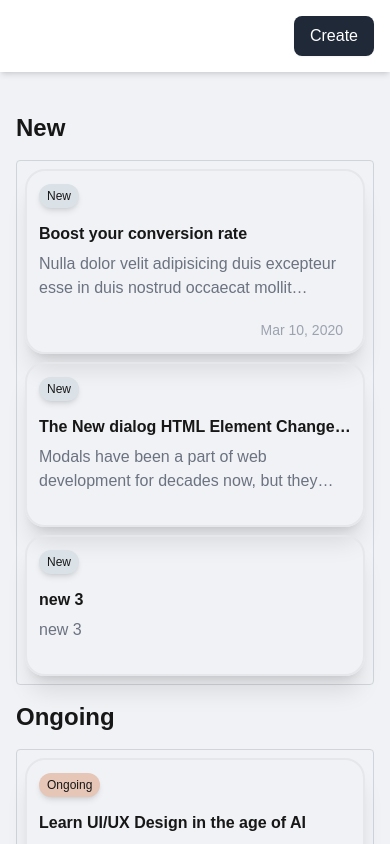
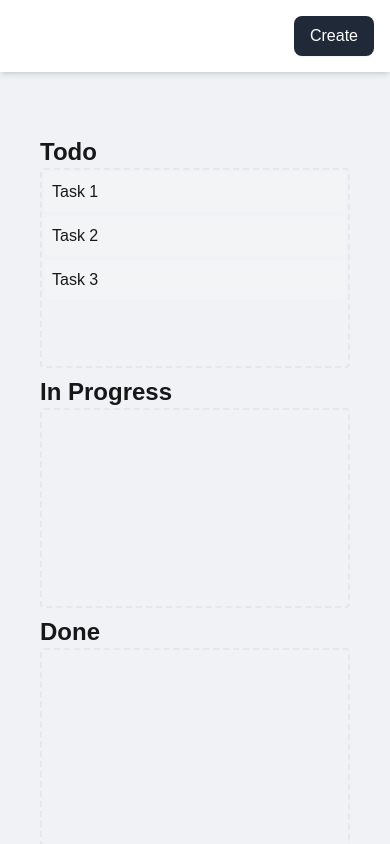
Before and after one commit to tahsinAmin/task-manage, a Next.js app: page / in a window 390 px wide. Shown: the top 844 px of the page. Built offline with nearby package versions, Linux system fonts and the light colour scheme.

Commit message:
impr(DnD): Responsive

```diff
--- a/src/app/components/Board.tsx
+++ b/src/app/components/Board.tsx
@@ -6,6 +6,7 @@ import Column from "./Column"
 import { doneDemoTasks, newDemoTasks, ongoingDemoTasks } from "../utils"
 import { Navbar } from "./Navbar"
 import { Modal } from "./Modal"
+import Dnd from "./dnd"
 
 export const Board = () => {
   const [isModalOpen, setIsModalOpen] = useState(false);
@@ -57,7 +58,6 @@ export const Board = () => {
   return (
     <div className="">
       <Navbar setIsModalOpen={setIsModalOpen}/>
-
       <div className="w-screen md:max-w-7xl md:mx-auto px-4 pt-10 sm:px-6 xl:pr-0">
         <div className="flex flex-col gap-4">
 
@@ -94,6 +94,7 @@ export const Board = () => {
             </div>
           }
           <div className="flex flex-col gap-4">
+          <Dnd />
             <div className="grid grid-cols-1 md:grid-cols-3 gap-4">
               <Column title="New" tasks={newTask} state={0} moveTask={moveTask} />
               <Column title="Ongoing" tasks={ongoing} state={1} moveTask={moveTask} />
--- a/src/app/components/dnd.tsx
+++ b/src/app/components/dnd.tsx
@@ -60,41 +60,43 @@ const Dnd = () => {
     }
 
     return (
-        <div className="flex flex-col p-6 h-screen">
-            <div className="grid grid-cols-3 gap-2">
-                <h2 className="text-center">todo</h2>
-                <h2 className="text-center">In Progress</h2>
-                <h2 className="text-center">Done</h2>
-
+        <div className="flex flex-col p-6">
+            <div className="grid sm:grid-cols-3 gap-2">
+                <div>
+                    <h2 className="text-2xl font-bold sm:text-center">Todo</h2>
                     <div
                         id="todo"
                         onDrop={(e) => handleDrop(e, "todo")}
                         onDragOver={(e) => handleDragOver(e, "todo")}
-                    className={`flex flex-col items-center justify-start w-full border-2 border-dashed p-0.5 gap-1 rounded ${
-                        dropIndicator === 'todo' ? 'bg-blue-200' : ''
+                        className={`flex flex-col items-center justify-start w-full border-2 border-dashed p-0.5 gap-1 rounded min-h-[200px] ${dropIndicator === 'todo' ? 'bg-blue-200' : ''
                             }`}
                     >
                         {renderTasks("todo")}
                     </div>
+                </div>
+                <div>
+                    <h2 className="text-2xl font-bold sm:text-center">In Progress</h2>
                     <div
                         id="in-progress"
                         onDrop={(e) => handleDrop(e, "in-progress")}
                         onDragOver={(e) => handleDragOver(e, "in-progress")}
-                    className={`flex flex-col items-center justify-start w-full border-2 border-dashed p-0.5 gap-1 rounded ${
-                        dropIndicator === 'in-progress' ? 'bg-blue-200' : ''
+                        className={`flex flex-col items-center justify-start w-full border-2 border-dashed p-0.5 gap-1 rounded min-h-[200px] ${dropIndicator === 'in-progress' ? 'bg-blue-200' : ''
                             }`}
                     >
                         {renderTasks("in-progress")}
                     </div>
+                </div>
 
+                <div>
+                    <h2 className="text-2xl font-bold sm:text-center">Done</h2>
                     <div id="done"
                         onDrop={(e) => handleDrop(e, "done")}
                         onDragOver={(e) => handleDragOver(e, "done")}
-                    className={`flex flex-col items-center justify-start w-full border-2 border-dashed p-0.5 gap-1 rounded ${
-                        dropIndicator === 'done' ? 'bg-blue-200' : ''
+                        className={`flex flex-col items-center justify-start w-full border-2 border-dashed p-0.5 gap-1 rounded min-h-[200px] ${dropIndicator === 'done' ? 'bg-blue-200' : ''
                             }`}
                     >
                         {renderTasks("done")}
+                    </div>
                 </div>
             </div>
         </div>
```
Lines whose indentation alone changed are shown as unchanged.
